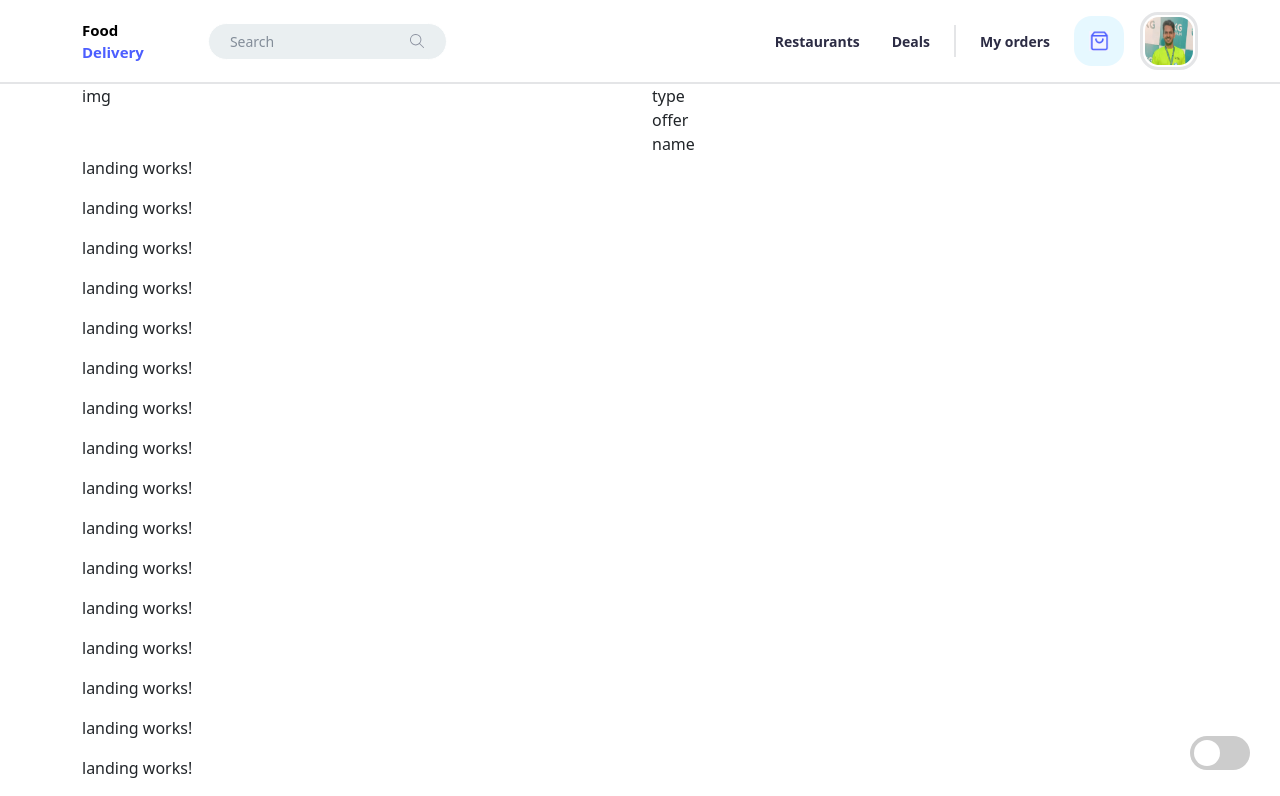
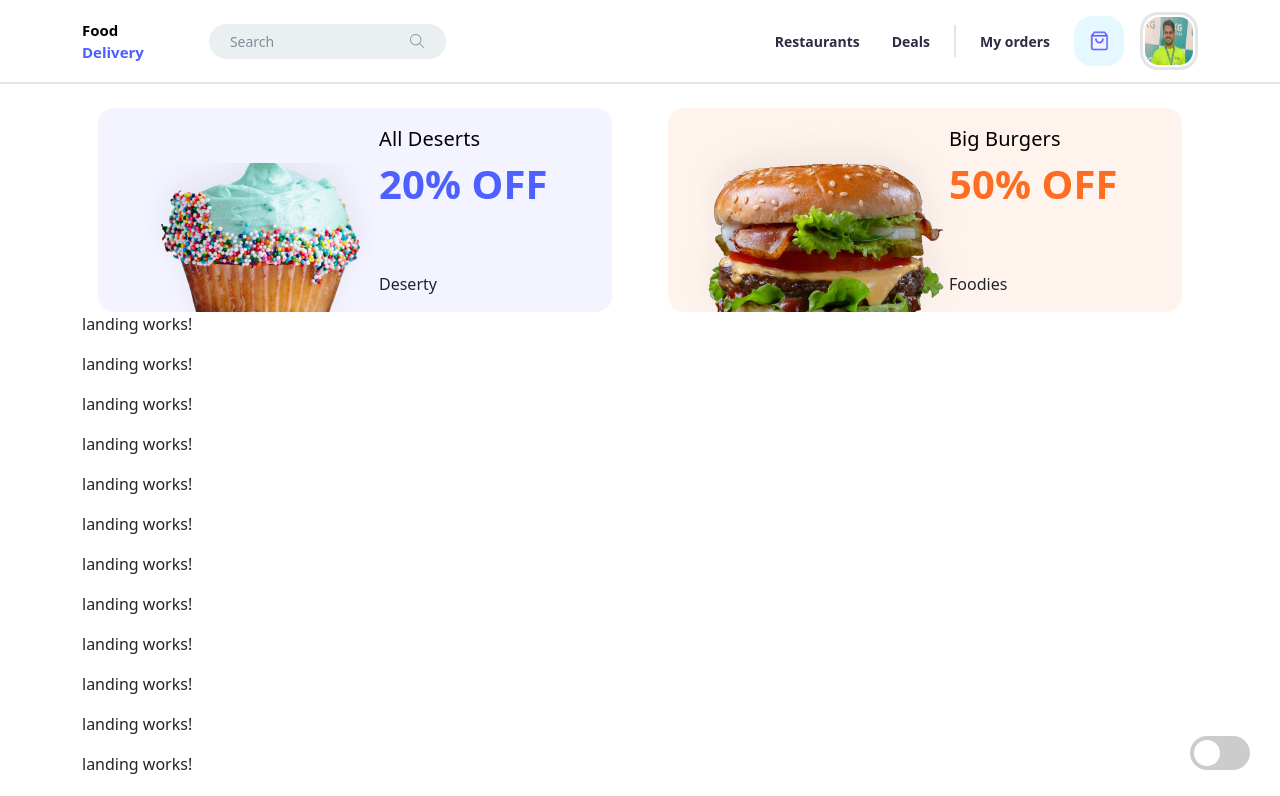
Before and after one commit to sumant1512/orderus, an Angular app: page / in a window 1280 px wide. Shown: the top 796 px of the page. Built offline with nearby package versions, Linux system fonts and the light colour scheme.

Commit message:
offer card added

```diff
--- a/src/app/landing+/landing.component.html
+++ b/src/app/landing+/landing.component.html
@@ -1,4 +1,8 @@
-<app-offer-card></app-offer-card>
+<div class="row">
+  <div *ngFor="let card of offerCardList" class="col-12 col-md-6">
+    <app-offer-card [cardDetails]="card"></app-offer-card>
+  </div>
+</div>
 <p>landing works!</p>
 <p>landing works!</p>
 <p>landing works!</p>
@@ -41,4 +45,3 @@
 <p>landing works!</p>
 <p>landing works!</p>
 <p>landing works!</p>
-<p>landing works!</p>
--- a/src/app/landing+/landing.component.ts
+++ b/src/app/landing+/landing.component.ts
@@ -1,10 +1,28 @@
 import { Component } from '@angular/core';
+import { IOfferCardDetails } from '../shared/interfaces/offer-card.interface';
 
 @Component({
   selector: 'app-landing',
   templateUrl: './landing.component.html',
-  styleUrls: ['./landing.component.scss']
+  styleUrls: ['./landing.component.scss'],
 })
 export class LandingComponent {
-
+  offerCardList: Array<IOfferCardDetails> = [
+    {
+      offerCardImage: './../../assets/icecream.png',
+      offerCardImageAlt: 'Icecream',
+      offerCardHeader: 'All Deserts',
+      offer: '20% OFF',
+      typeLabel: 'Deserty',
+      type: 'sweet',
+    },
+    {
+      offerCardImage: './../../assets/burger.png',
+      offerCardImageAlt: 'Burger',
+      offerCardHeader: 'Big Burgers',
+      offer: '50% OFF',
+      typeLabel: 'Foodies',
+      type: 'spicy',
+    },
+  ];
 }
--- a/src/app/shared/components/offer-card/offer-card.component.html
+++ b/src/app/shared/components/offer-card/offer-card.component.html
@@ -1,12 +1,26 @@
-<div class="row flex-column-reverse flex-lg-row">
-  <div class="col-12 col-lg-6">img</div>
-  <div class="col-12 col-lg-6">
+<div
+  [ngClass]="{
+    'spicy-box': cardDetails.type === 'spicy',
+    'sweet-box': cardDetails.type === 'sweet'
+  }"
+  class="row mx-3 pt-3 mt-4 card-box flex-column-reverse flex-lg-row"
+>
+  <div class="col-12 col-lg-6 position-relative">
+    <img
+      class="card-image position-absolute"
+      [src]="cardDetails.offerCardImage"
+      [alt]="cardDetails.offerCardImageAlt"
+    />
+  </div>
+  <div class="col-12 col-lg-6 ps-4 position-relative">
     <div class="row">
       <div class="col-6 col-lg-12">
-        <div>type</div>
-        <div>offer</div>
+        <div class="card-header">{{ cardDetails.offerCardHeader }}</div>
+        <div class="card-offer">{{ cardDetails.offer }}</div>
       </div>
-      <div class="col-6 col-lg-12">name</div>
+      <div class="col-6 col-lg-12 position-absolute type">
+        {{ cardDetails.typeLabel }}
+      </div>
     </div>
   </div>
 </div>
--- a/src/app/shared/components/offer-card/offer-card.component.scss
+++ b/src/app/shared/components/offer-card/offer-card.component.scss
@@ -0,0 +1,39 @@
+.card-box {
+  border-radius: 16px;
+  height: 204px;
+
+  .card-header {
+    letter-spacing: 0.1px;
+    font-size: 20px;
+    color: black;
+    font-weight: 500;
+  }
+
+  .card-offer {
+    font-size: 40px;
+    font-weight: bold;
+    letter-spacing: 0.1px;
+  }
+
+  .card-image {
+    bottom: 0px;
+  }
+
+  .type {
+    bottom: 16px;
+  }
+}
+
+.spicy-box {
+  background-color: #fff3ed;
+  .card-offer {
+    color: #fd6d22;
+  }
+}
+
+.sweet-box {
+  background-color: #f3f4ff;
+  .card-offer {
+    color: #4e60ff;
+  }
+}
```
Also changed, not shown: src/app/shared/components/offer-card/offer-card.component.ts (+4 -3 lines), src/app/shared/interfaces/offer-card.interface.ts (added, +8 -0 lines), src/assets/burger.png (added), src/assets/icecream.png (added).
